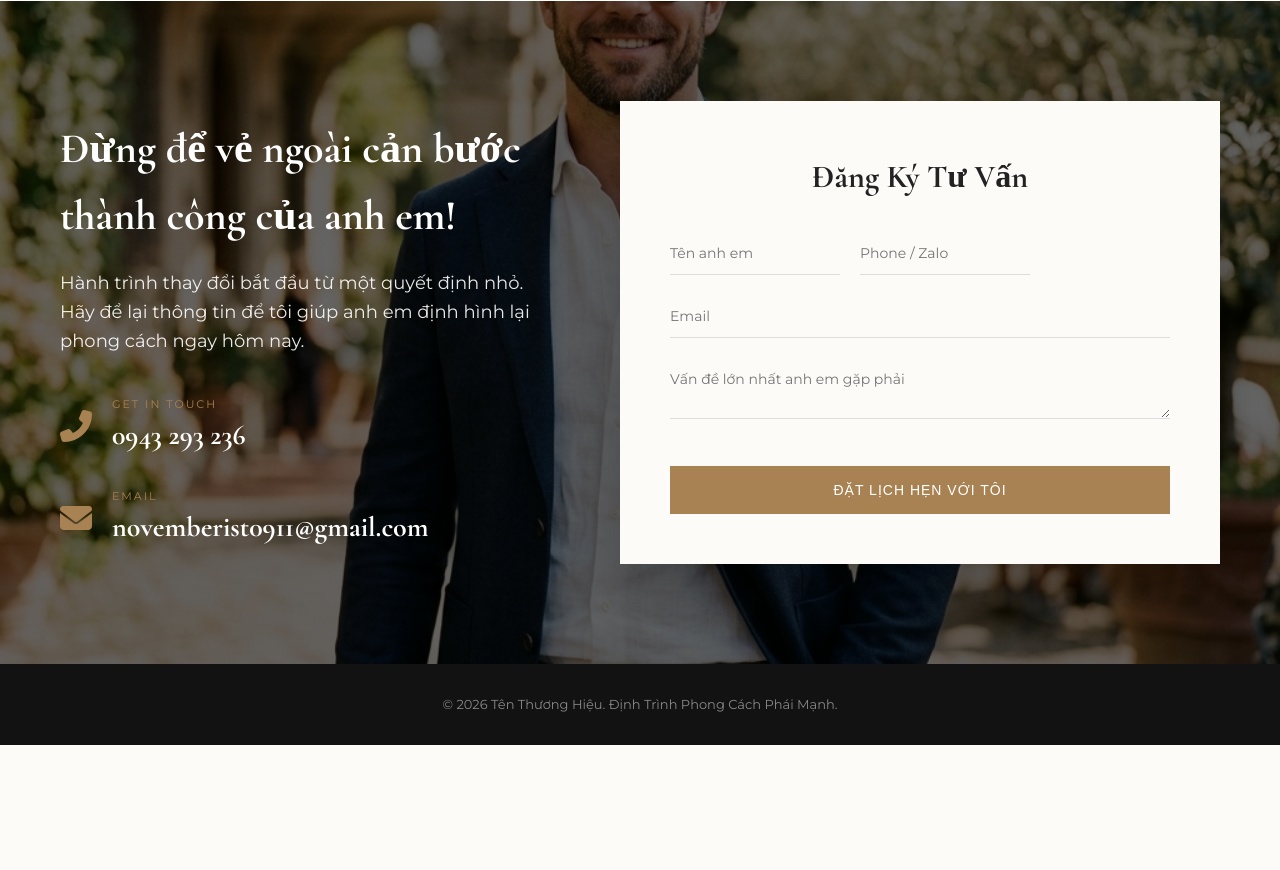
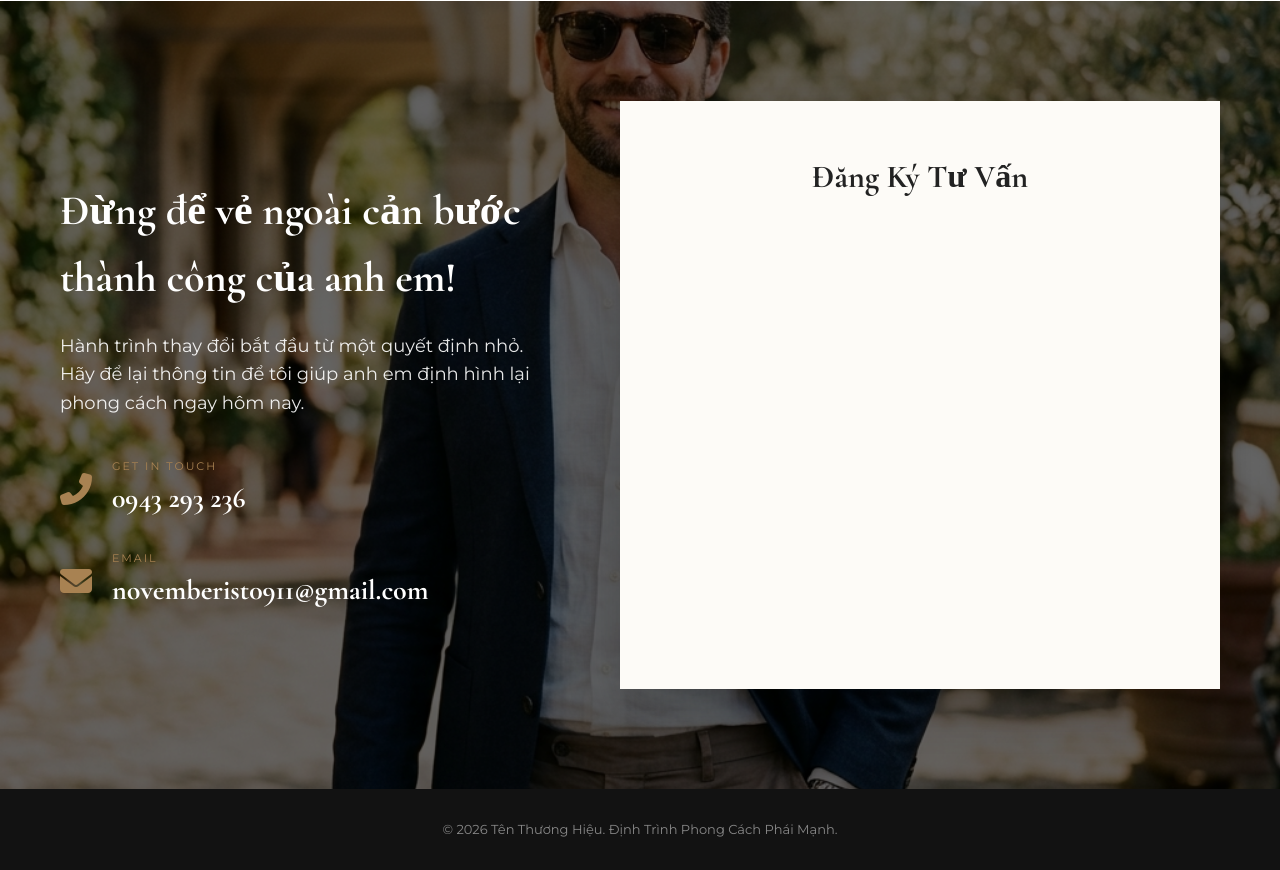
Before and after one commit to quyetsinh93/quyethoang-style, a plain HTML site: page index.html in a window 1280 px wide. Shown: the part 4735-5605 px from the top of the page. Before the commit the page ends 5480 px from the top, so only its background shows below. Drawn offline with nearby package versions, Linux system fonts and the light colour scheme; a script that the page names is missing.

Commit message:
Add files via upload

```diff
--- a/index.html
+++ b/index.html
@@ -18,6 +18,8 @@
     <!-- FontAwesome for icons -->
     <link rel="stylesheet" href="https://cdnjs.cloudflare.com/ajax/libs/font-awesome/6.4.0/css/all.min.css">
     <link rel="stylesheet" href="style.css">
+    <!-- Tally Embed Script -->
+    <script async src="https://tally.so/widgets/embed.js"></script>
 </head>
 <body>
     <!-- Top Bar -->
@@ -53,7 +55,7 @@
         <div class="hero-overlay"></div>
         <div class="container hero-content">
             <h1 class="headline">Anh Em Có Muốn Trở Thành<br>Người Ăn Mặc Có Gu Và Có Phong Thái Tự Tin?</h1>
-            <a href="#contact" class="btn btn-primary">TÔI MUỐN THAY ĐỔI</a>
+            <a href="#" data-tally-open="PdXJAb" data-tally-width="500" data-tally-overlay="1" data-tally-emoji-text="👋" data-tally-emoji-animation="wave" class="btn btn-primary">TÔI MUỐN THAY ĐỔI</a>
         </div>
     </section>
 
@@ -127,7 +129,7 @@
             </div>
 
             <div class="text-center" style="margin-top: 50px;">
-                <a href="#contact" class="btn btn-primary">Tôi muốn nhận tư vấn 1:1</a>
+                <a href="#" data-tally-open="PdXJAb" data-tally-width="500" data-tally-overlay="1" class="btn btn-primary">Tôi muốn nhận tư vấn 1:1</a>
             </div>
         </div>
     </section>
@@ -239,27 +241,7 @@
 
             <div class="contact-form-wrapper">
                 <h3 class="form-title">Đăng Ký Tư Vấn</h3>
-                <form class="appointment-form" id="consultingForm">
-                    <div class="form-row">
-                        <div class="input-group">
-                            <input type="text" name="Họ_Tên" id="name" placeholder="Tên anh em" required>
-                        </div>
-                        <div class="input-group">
-                            <input type="tel" name="Số_Điện_Thoại" id="phone" placeholder="Phone / Zalo" required>
-                        </div>
-                    </div>
-                    <div class="form-row single-row">
-                        <div class="input-group">
-                            <input type="email" name="Email_Liên_Hệ" id="email" placeholder="Email" required>
-                        </div>
-                    </div>
-                    <div class="form-row single-row">
-                        <div class="input-group border-bottom">
-                            <textarea name="Vấn_Đề_Gặp_Phải" id="message" placeholder="Vấn đề lớn nhất anh em gặp phải" rows="2" required></textarea>
-                        </div>
-                    </div>
-                    <button type="submit" class="btn btn-primary full-width">ĐẶT LỊCH HẸN VỚI TÔI</button>
-                </form>
+                <iframe data-tally-src="https://tally.so/embed/PdXJAb?alignLeft=1&hideTitle=1&transparentBackground=1&dynamicHeight=1" loading="lazy" width="100%" height="400" frameborder="0" marginheight="0" marginwidth="0" title="Đăng Ký Tư Vấn QuyetHoang Style"></iframe>
             </div>
         </div>
     </section>
```
